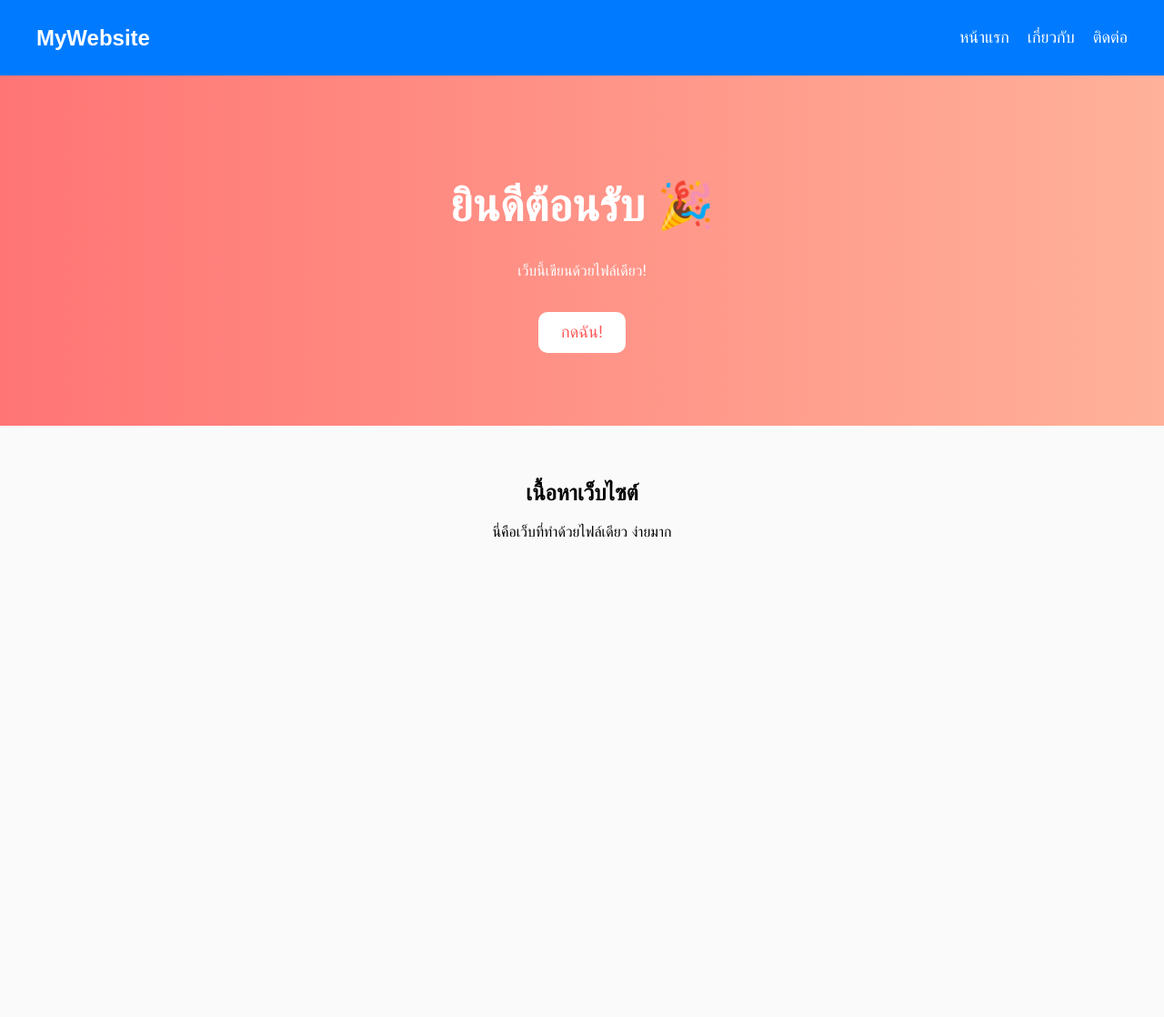
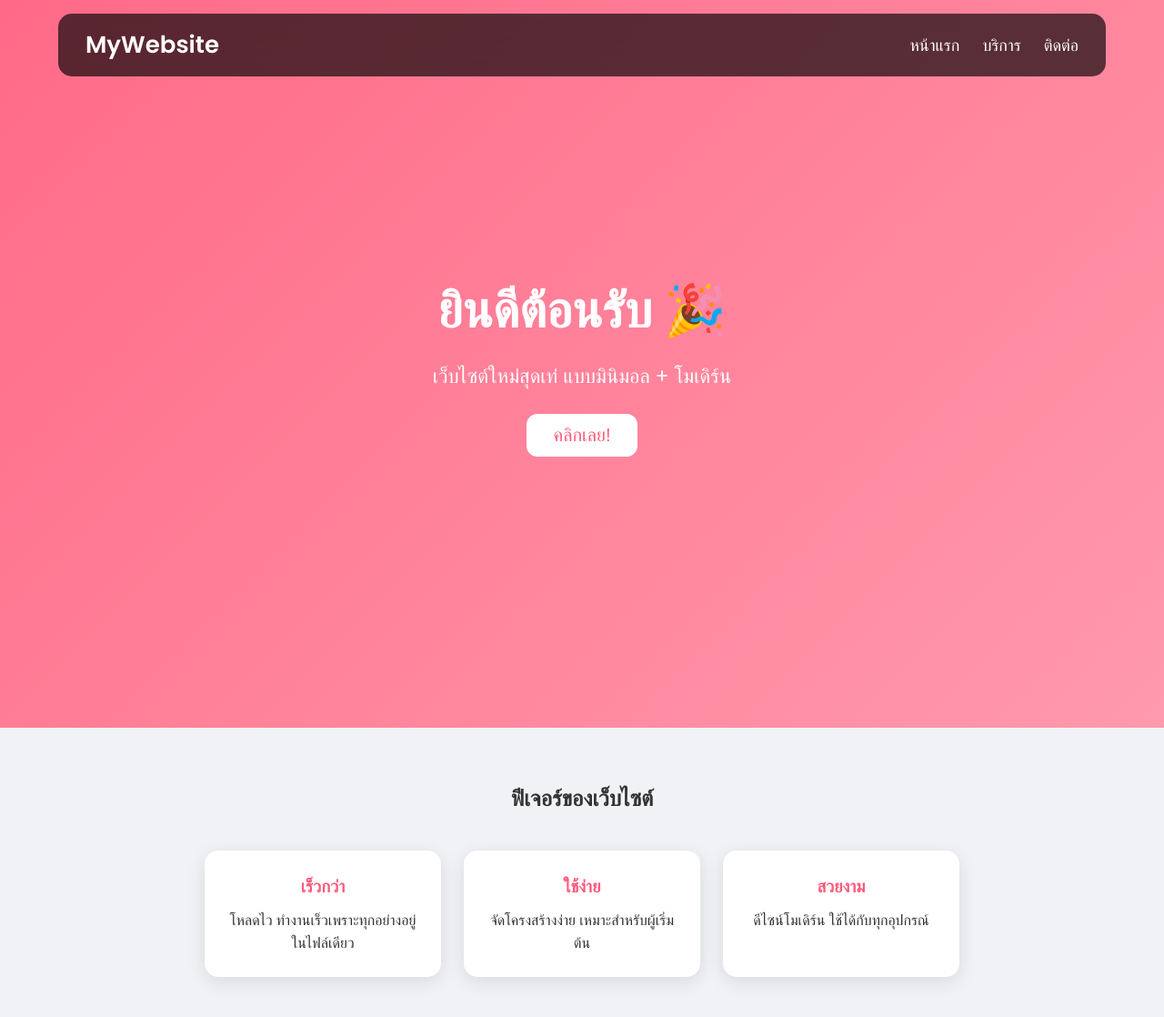
Before and after one commit to PIxtUre-A/PiXture-Academy, a plain HTML site: page index.html in a window 1280 px wide. Shown: the whole page at 91% size. Before the commit the page ends 800 px from the top, so only its background shows below. Drawn offline with Linux system fonts and the light colour scheme.

Commit message:
index.html

```diff
--- a/index.html
+++ b/index.html
@@ -2,95 +2,188 @@
 <html>
 <head>
     <meta charset="UTF-8">
-    <title>เว็บของเรา</title>
+    <title>MyWebsite</title>
+
+    <!-- ฟอนต์สวย -->
+    <link rel="preconnect" href="https://fonts.googleapis.com">
+    <link rel="preconnect" href="https://fonts.gstatic.com" crossorigin>
+    <link href="https://fonts.googleapis.com/css2?family=Poppins:wght@300;400;600&display=swap" rel="stylesheet">
 
     <style>
-        body {
+        * {
             margin: 0;
-            font-family: Arial;
-            background: #fafafa;
+            padding: 0;
+            box-sizing: border-box;
         }
 
+        body {
+            font-family: 'Poppins', sans-serif;
+            background: #f0f2f5;
+            color: #333;
+        }
+
+        /* ✅ Navbar แบบลอย */
         nav {
-            background: #007bff;
-            color: white;
-            padding: 15px 40px;
+            position: fixed;
+            top: 15px;
+            left: 50%;
+            transform: translateX(-50%);
+            width: 90%;
+            background: rgba(0, 0, 0, 0.65);
+            backdrop-filter: blur(12px);
+            border-radius: 15px;
+            padding: 15px 30px;
             display: flex;
             justify-content: space-between;
             align-items: center;
+            color: white;
+            z-index: 100;
         }
 
         nav .logo {
-            font-size: 24px;
-            font-weight: bold;
+            font-size: 26px;
+            font-weight: 600;
         }
 
         nav ul {
             list-style: none;
             display: flex;
-            gap: 20px;
+            gap: 25px;
         }
 
         nav ul li a {
             color: white;
             text-decoration: none;
             font-size: 18px;
+            transition: 0.2s;
         }
 
+        nav ul li a:hover {
+            color: #ffcc66;
+        }
+
+        /* ✅ Header เท่ๆ Glassmorphism */
         header {
+            height: 100vh;
+            background: linear-gradient(135deg, #ff6a88, #ff99ac);
+            display: flex;
+            flex-direction: column;
+            justify-content: center;
+            align-items: center;
             text-align: center;
-            padding: 80px 20px;
-            background: linear-gradient(to right, #ff7575, #ffb199);
             color: white;
+            padding: 0 20px;
         }
 
         header h1 {
-            font-size: 50px;
+            font-size: 55px;
+            margin-bottom: 15px;
+            animation: fadeIn 1.5s ease;
         }
 
-        header button {
-            margin-top: 20px;
-            padding: 12px 25px;
-            font-size: 18px;
-            border: none;
-            background: #ffffff;
-            color: #ff5555;
-            border-radius: 10px;
-            cursor: pointer;
+        header p {
+            font-size: 22px;
+            margin-bottom: 25px;
         }
 
+        /* ✅ ปุ่มมีเอฟเฟกต์ */
+        header button {
+            padding: 12px 30px;
+            font-size: 20px;
+            background: white;
+            color: #ff5a7a;
+            border: none;
+            border-radius: 12px;
+            cursor: pointer;
+            transition: 0.25s;
+        }
+
+        header button:hover {
+            transform: scale(1.1);
+            background: #ffe4ec;
+        }
+
+        /* ✅ Section With Cards */
         .content {
-            padding: 40px;
+            padding: 60px 20px;
             text-align: center;
         }
+
+        .cards {
+            margin-top: 40px;
+            display: flex;
+            justify-content: center;
+            flex-wrap: wrap;
+            gap: 25px;
+        }
+
+        .card {
+            width: 260px;
+            background: white;
+            padding: 25px;
+            border-radius: 15px;
+            box-shadow: 0 5px 20px rgba(0,0,0,0.1);
+            transition: 0.3s;
+        }
+
+        .card:hover {
+            transform: translateY(-10px);
+            box-shadow: 0 10px 25px rgba(0,0,0,0.15);
+        }
+
+        .card h3 {
+            margin-bottom: 10px;
+            color: #ff5a7a;
+        }
+
+        @keyframes fadeIn {
+            from { opacity: 0; transform: translateY(30px); }
+            to   { opacity: 1; transform: translateY(0); }
+        }
     </style>
+</head>
 
-</head>
 <body>
 
     <nav>
         <div class="logo">MyWebsite</div>
         <ul>
             <li><a href="#">หน้าแรก</a></li>
-            <li><a href="#">เกี่ยวกับ</a></li>
+            <li><a href="#">บริการ</a></li>
             <li><a href="#">ติดต่อ</a></li>
         </ul>
     </nav>
 
     <header>
         <h1>ยินดีต้อนรับ 🎉</h1>
-        <p>เว็บนี้เขียนด้วยไฟล์เดียว!</p>
-        <button onclick="showMsg()">กดฉัน!</button>
+        <p>เว็บไซต์ใหม่สุดเท่ แบบมินิมอล + โมเดิร์น</p>
+        <button onclick="showMsg()">คลิกเลย!</button>
     </header>
 
     <section class="content">
-        <h2>เนื้อหาเว็บไซต์</h2>
-        <p>นี่คือเว็บที่ทำด้วยไฟล์เดียว ง่ายมาก</p>
+        <h2>ฟีเจอร์ของเว็บไซต์</h2>
+
+        <div class="cards">
+            <div class="card">
+                <h3>เร็วกว่า</h3>
+                <p>โหลดไว ทำงานเร็วเพราะทุกอย่างอยู่ในไฟล์เดียว</p>
+            </div>
+
+            <div class="card">
+                <h3>ใช้ง่าย</h3>
+                <p>จัดโครงสร้างง่าย เหมาะสำหรับผู้เริ่มต้น</p>
+            </div>
+
+            <div class="card">
+                <h3>สวยงาม</h3>
+                <p>ดีไซน์โมเดิร์น ใช้ได้กับทุกอุปกรณ์</p>
+            </div>
+        </div>
     </section>
 
     <script>
         function showMsg() {
-            alert("ปุ่มทำงานแล้วค้าบบบ 😎✨");
+            alert("เว็บใหม่นี้เท่มากกก 😎🔥");
         }
     </script>
 
```
